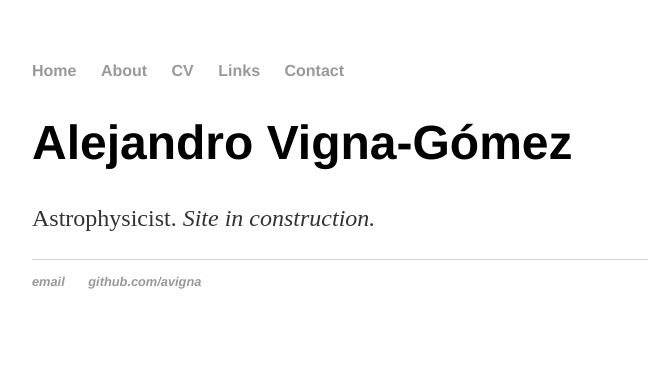
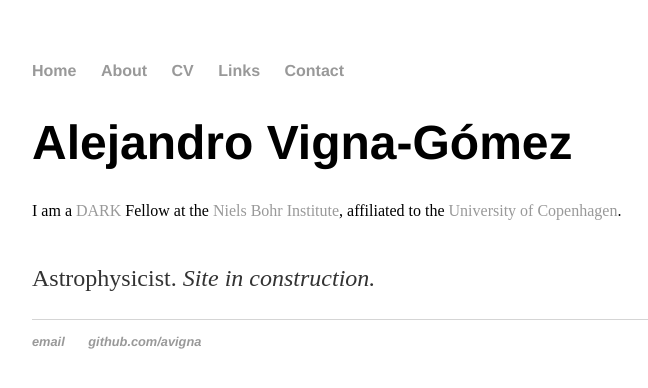
Before and after one commit to avigna/avigna.github.io, a Jekyll site: the page built from index.html, in a window 1280 px wide. Shown: the top 388 px of the page, without its empty margins (160-808 px from the left). Built offline with Jekyll 4.4.1, drawn with Linux system fonts in a browser that asks for light colours.

Commit message:
Update index.html

```diff
--- a/index.html
+++ b/index.html
@@ -5,5 +5,7 @@ title: Alejandro Vigna-Gómez
 
 		<div class="blurb">
 			<h1>Alejandro Vigna-Gómez</h1>
+			I am a <a href="https://dark.nbi.ku.dk/">DARK</a> Fellow at the <a href="https://www.nbi.ku.dk/english/">Niels Bohr Institute</a>,
+			affiliated to the <a href="https://www.ku.dk/english/">University of Copenhagen</a>.<br><br>
 			<p>Astrophysicist. <em> Site in construction. <em>
 		</div>
```
